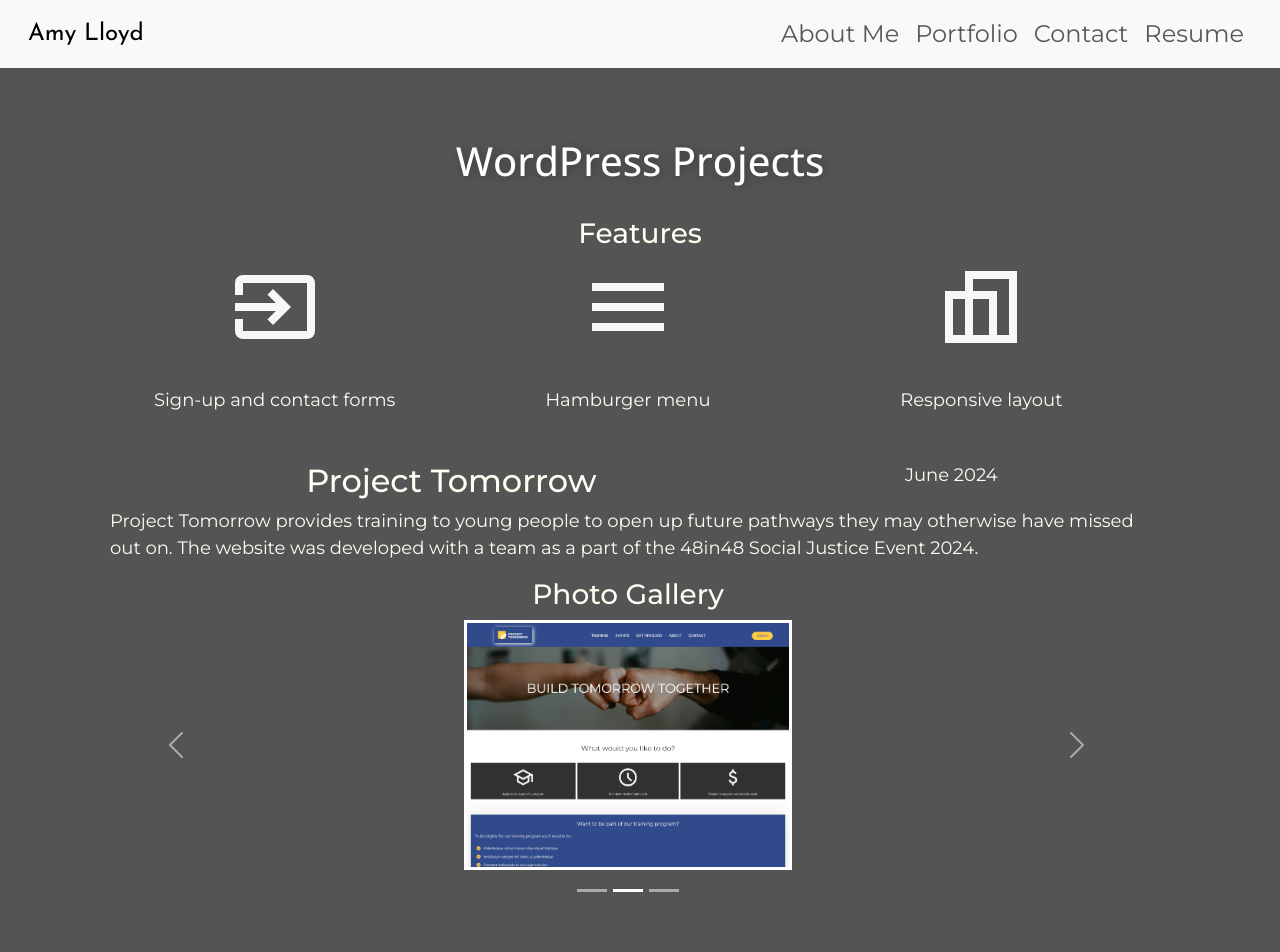
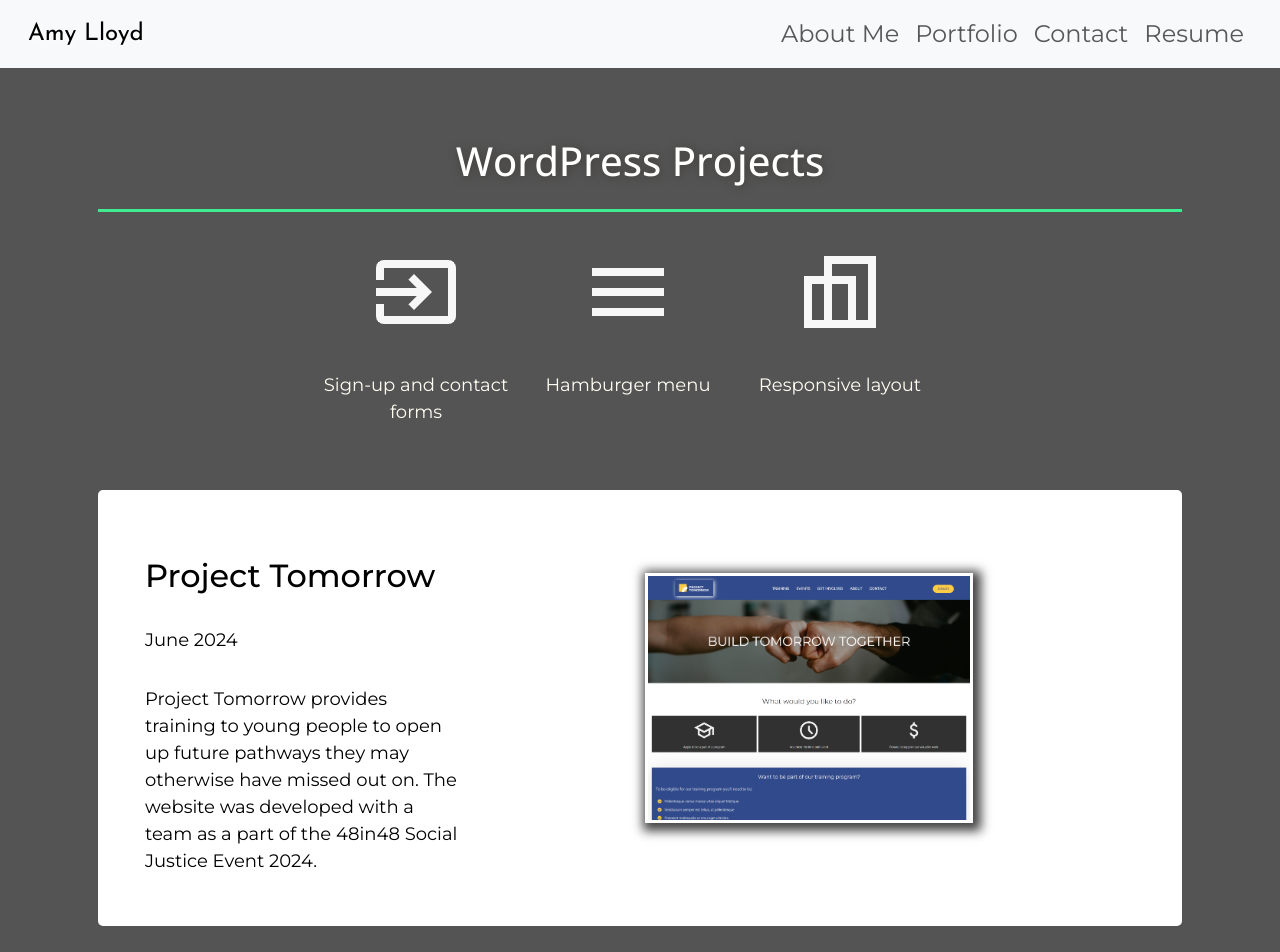
Before and after one commit to AmyLloyd/React-Portfolio, a React (Vite) app: page /wordpress in a window 1280 px wide. Shown: the top 952 px of the page. Built offline with nearby package versions, Linux system fonts and the light colour scheme; a web font is replaced by a local one.

Commit message:
fix wordpress page layout

```diff
--- a/src/App.css
+++ b/src/App.css
@@ -31,6 +31,10 @@
 html,
 body {
   min-height: 100%;
+}
+
+.center-text {
+  text-align:center;
 }
 
 body {
@@ -78,6 +82,23 @@ footer {
   color: #888;
 }
 
+
+.title-1 {
+  border: #3feb8f;
+  border-width:medium;
+  border-bottom-style:solid;
+  text-align: center;
+  padding-bottom:1.5rem;
+}
+.section-1 {
+  background-color:white;
+  border-style:solid;
+  border-radius:5px;
+  border-color:transparent;
+  padding:2rem;
+  color:rgb(0, 0, 0)!important;
+}
+
 /* .card-button {
   background-color:var(--transparent-bg);
   border-color: var(--main-bg-color);
@@ -104,12 +125,11 @@ footer {
 h2 {
   margin-top: 2rem;
   margin-bottom: 0.5rem;
-  color:white;
+  color:black;
 }
 
-h1, h2, h3 {
-  color: var(--text-color);
-  /* text-align: left;   */
+h3 {
+  color:var(--text-color);
 }
 
 h4 {
@@ -130,10 +150,16 @@ h1 {
 
 p {
   font-family:'Montserrat', serif;
-  color: var(--text-color);
-  text-align:left;
   margin-top: 2rem;
   font-size: large;
+}
+
+.align-left {
+  text-align:left;
+}
+
+.white-text {
+  color:var(--text-color);
 }
 
 li {
@@ -249,9 +275,12 @@ i:hover {
 
 .carousel-image {
   max-height:250px;
-  background-color: transparent;
+  min-height:200px;
+  background-color: black;
   object-fit:contain;
   border: 3px solid white;
+  box-shadow: 3px 3px 10px 5px rgba(0, 0, 0, 0.735);
+  margin:3rem;
 
 }
 .carousel-caption {
--- a/src/components/AboutContainer/index.jsx
+++ b/src/components/AboutContainer/index.jsx
@@ -12,7 +12,7 @@ function AboutContainer() {
     <Container className='min-vh mt-5'>
       <Row className="align-items-center">
         <Col sm={12} md={6} xl={8} className="pe-3">
-            <div className=''>
+            <div className='white-text align-left'>
             <h1>Hi! I'm Amy</h1>
                 <p className="mt-1">I'm a Junior Full Stack Web Developer who loves getting involved in projects from start to finish.</p>
                 <p className="mt-1">As a problem solver, I strive to meet clients' design needs with creativity and ingenuity.</p>
--- a/src/components/ContactContainer/index.jsx
+++ b/src/components/ContactContainer/index.jsx
@@ -34,7 +34,7 @@ function ContactContainer() {
     return (
         <Container className='min-vh'>
             <Row>
-                <div className='mt-2 pt-2 ps-3 pe-3 mb-5 '>
+                <div className='mt-2 pt-2 ps-3 pe-3 mb-5 white-text center-text'>
                     <h1>Contact</h1>
                     <p>Want to work together?</p>
                     <p className='mt-0'>Here's the ways to get in touch.</p>
--- a/src/components/FeatureContainer/index.jsx
+++ b/src/components/FeatureContainer/index.jsx
@@ -4,10 +4,10 @@ import Col from 'react-bootstrap/Col';
 
 function FeatureContainer() {
   return (
-    <Container row-col-2 mt-4>
-        <Row>
-            <h3>Features</h3>
+    <Container row-col-2 >
+        <Row className="mb-5 white-text">
             <Row>
+                <Col></Col>
                 <Col>
                     <div>
                         <img src="/assets/input_24dp_FILL0_wght400_GRAD0_opsz24.png" className="feature-icon" alt="input logo"/>
@@ -26,6 +26,7 @@ function FeatureContainer() {
                     </div>
                     <p className="feature-label">Responsive layout</p>
                 </Col>
+                <Col></Col>
             </Row>
         </Row>
 
--- a/src/components/WordPressContainer/index.jsx
+++ b/src/components/WordPressContainer/index.jsx
@@ -71,27 +71,23 @@ const wpProjectList = [
 function WordPressContainer() {
     return (
 
-        <Container >
+        <Container className="mt-5">
             {wpProjectList.map((project, idx) => (
-            <Row className='mb-5'>
-                <Row>
-                    <Col md={8}>
+            <Row className='mb-5 section-1'>
+                <Col className="align-left" md={4}>
+                    <Col className="">
                         <h2>{project.name}</h2>
                     </Col>
-                    <Col md={1}>
-                    </Col>
-                    <Col md={3}>
+                    <Col>
                         <p>{project.date}</p>
                     </Col>
-                </Row>
-                <Row>
-                    <p>{project.summary}</p>
-                </Row>
-                <Row mt-3>
-                    <h3>Photo Gallery</h3>
+                    <Col>
+                        <p>{project.summary}</p>
+                    </Col>
+                </Col>
+                <Col md={8} mt-3>
                     <ControlledCarousel imageList={project.imageList}/>
-
-                </Row>
+                </Col>
             </Row>
         ))}
         </Container>
--- a/src/components/pages/WordPress.jsx
+++ b/src/components/pages/WordPress.jsx
@@ -6,7 +6,7 @@ export default function WordPress() {
     <>
       <div className="container min-vh">
         <div className='mt-2 pt-2 ps-3 pe-3'>
-          <h1>WordPress Projects</h1>
+          <h1 className="title-1">WordPress Projects</h1>
           <FeatureContainer />
           <WordPressContainer />
         </div>
```
Also changed, not shown: src/components/ControlledCarousel/index.jsx (+0 -50 lines).
